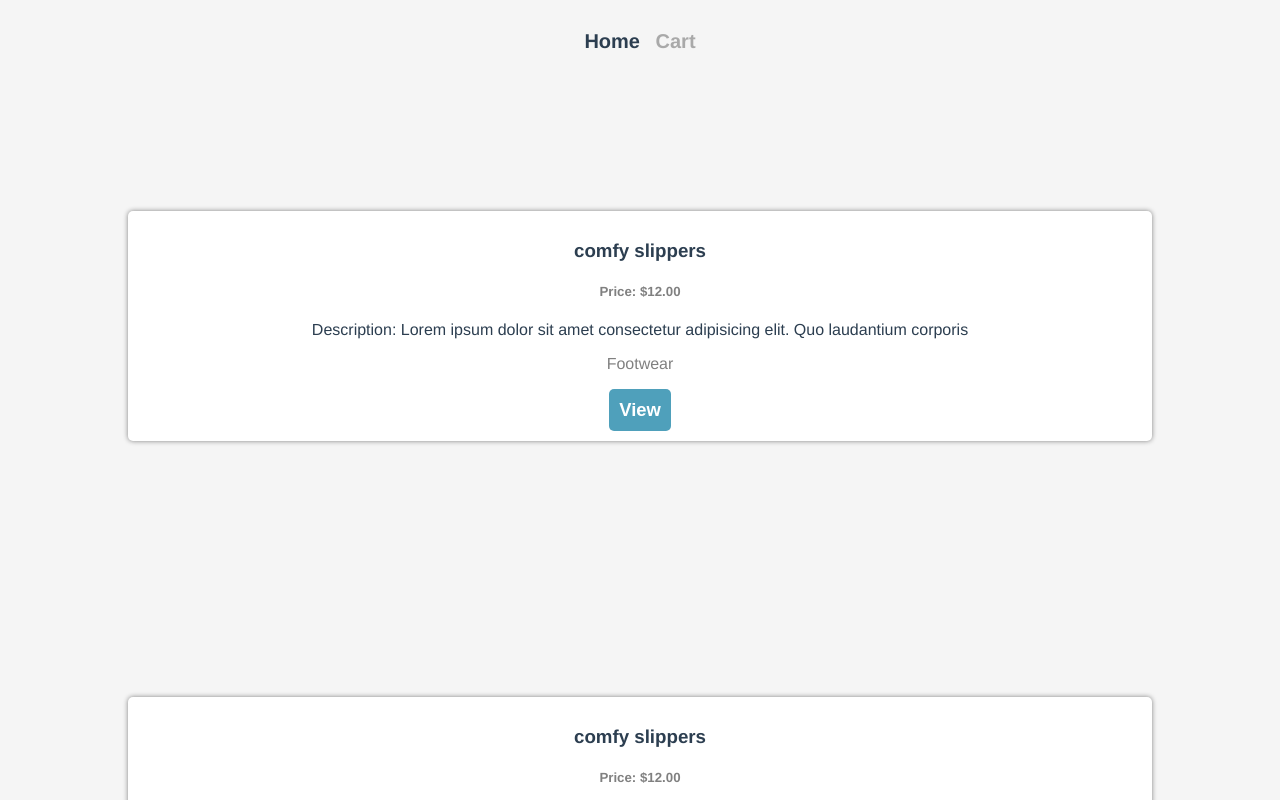
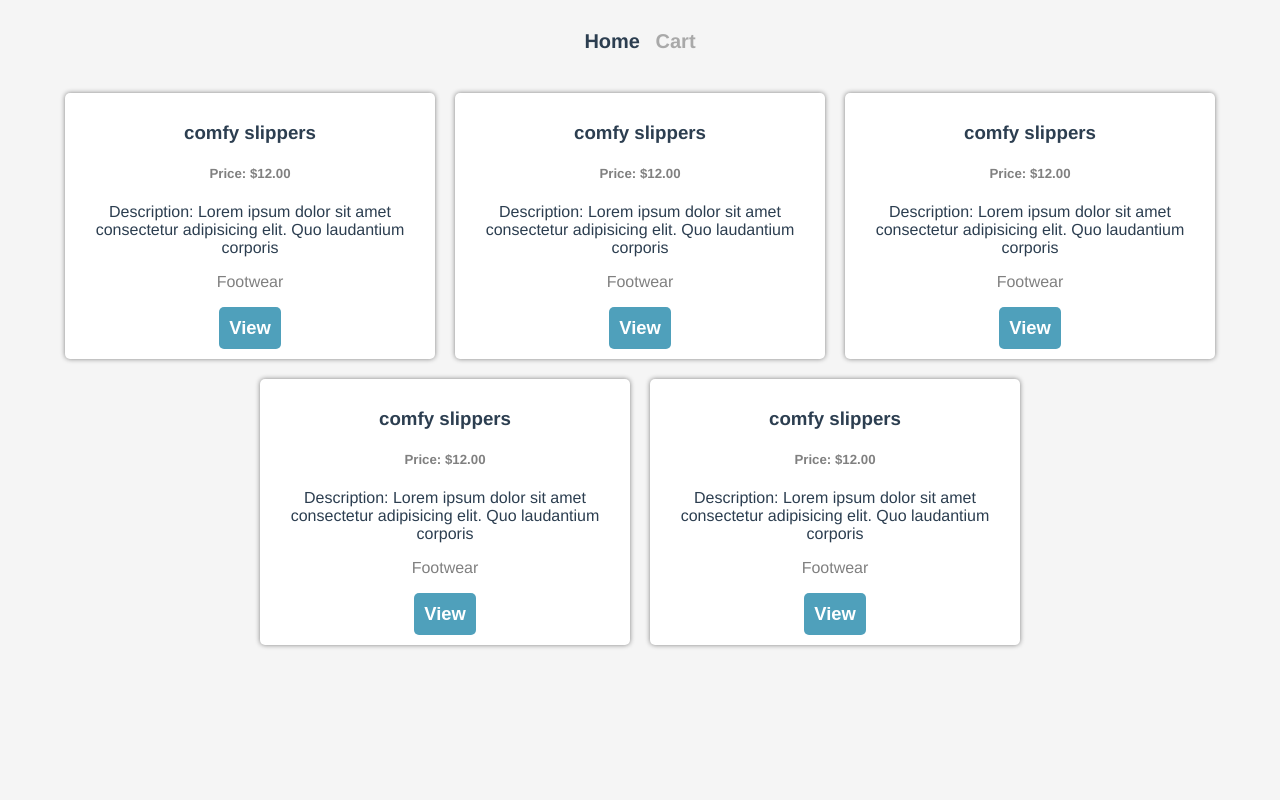
Before and after one commit to vanheaven-ui/vue-shopping-cart, a Vue app: page / in a window 1280 px wide. Shown: the top 800 px of the page. Built offline with nearby package versions, Linux system fonts and the light colour scheme.

Commit message:
Add media query for the card width

```diff
--- a/src/components/ProductSummaryCard.vue
+++ b/src/components/ProductSummaryCard.vue
@@ -51,4 +51,11 @@ export default {
     cursor: pointer;
   }
 }
+
+@media (min-width: 500px) {
+  .card {
+    width: 350px;
+    margin: 10px;
+  }
+}
 </style>
```
